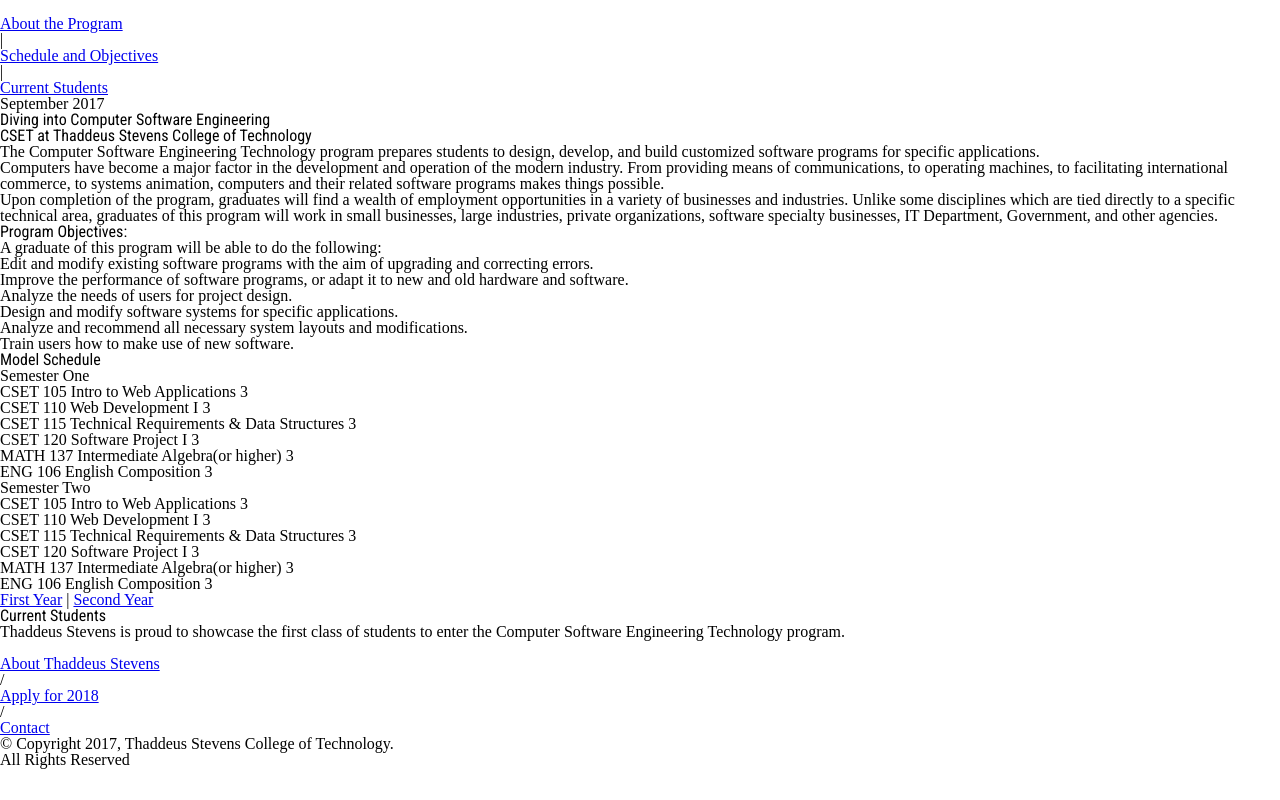
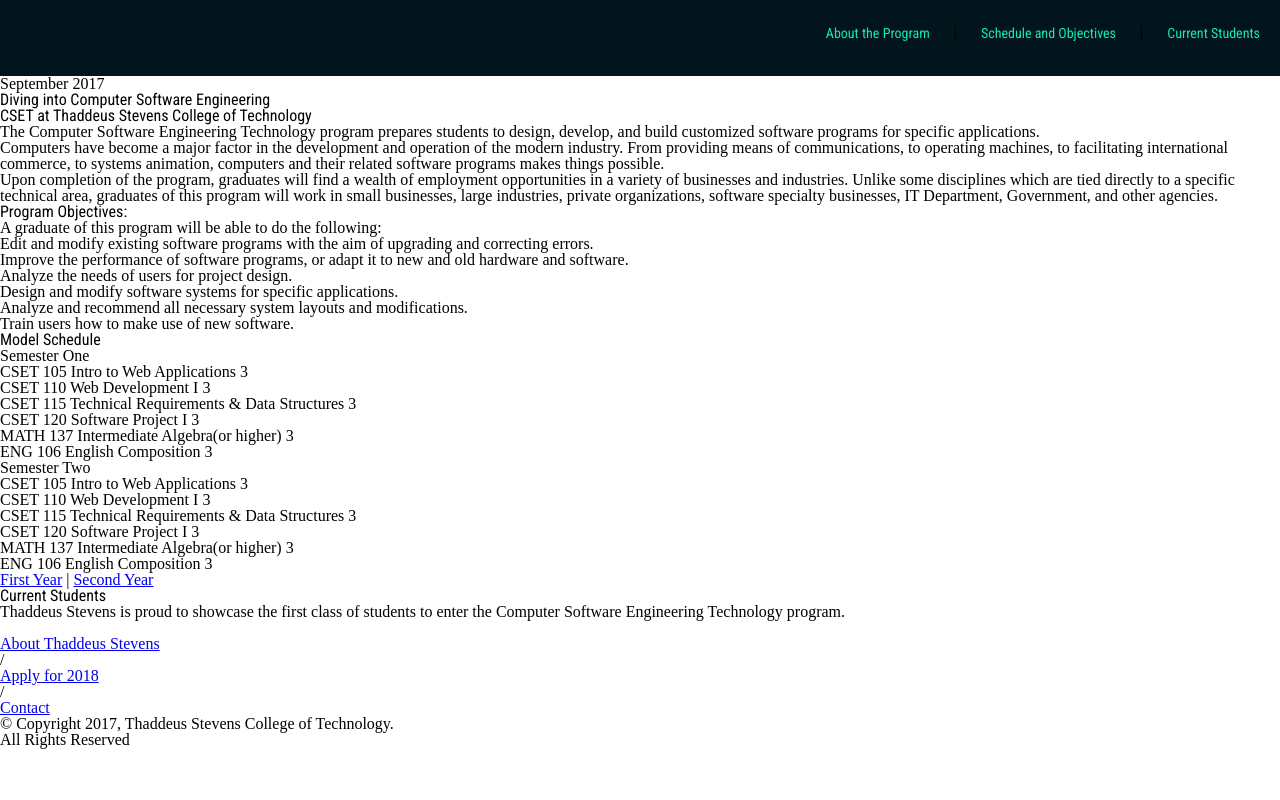
Before and after one commit to RomanNumerals/cset-group-code, a plain HTML site: page index.html in a window 1280 px wide. Drawn offline with Linux system fonts and the light colour scheme.

Commit message:
styled header

```diff
--- a/index.html
+++ b/index.html
@@ -9,16 +9,16 @@
 </head>
 
 <body>
-    <header>
-        <img src="">
-        <nav>
-            <ul>
-                <li><a href="#about-the-program">About the Program</a></li>
+    <header class="site-header">
+        <img src="" class="logo">
+        <nav class="header-nav">
+            <ul class="nav-links">
+                <li><a href="#about-the-program" class="nav-link">About the Program</a></li>
                 <span>|</span>
-                <li><a href="#schedule-and-objectives">Schedule and Objectives</a>
+                <li><a href="#schedule-and-objectives" class="nav-link">Schedule and Objectives</a>
                 </li>
                 <span>|</span>
-                <li><a href="#current-students">Current Students</a></li>
+                <li><a href="#current-students" class="nav-link">Current Students</a></li>
             </ul>
         </nav>
     </header>
--- a/style.css
+++ b/style.css
@@ -96,6 +96,27 @@ video {
 
 
 
+
+
+
+
+
+
+
+
+
+
+
+
+
+
+
+
+
+
+
+
+
 /* HTML5 display-role reset for older browsers */
 
 article,
@@ -144,6 +165,11 @@ h2 {
     font-family: 'Roboto Condensed', sans-serif;
 }
 
+
+
+
+/*fonts*/
+
 .mono {
     font-family: 'Roboto Mono', monospace;
 }
@@ -151,3 +177,41 @@ h2 {
 .copy {
     font-family: 'Georgia', serif;
 }
+
+
+
+
+/* header */
+
+.site-header {
+    background-color: #03151c;
+    height: 76px;
+}
+
+.logo {
+    display: inline-block;
+    float: left;
+}
+
+
+.nav-links li {
+    display: inline-block;
+    padding: 25px 20px;
+}
+
+.nav-link {
+    font-family: 'Roboto Condensed', sans-serif;
+    font-size: 14px;
+    color: #14e9b6;
+    text-decoration: none;
+}
+
+.nav-link:hover {
+    text-decoration: underline;
+    color: white;
+}
+
+.header-nav {
+    display: inline-block;
+    float: right;
+}
```
